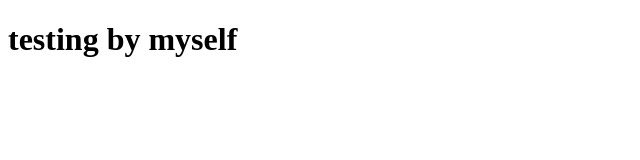
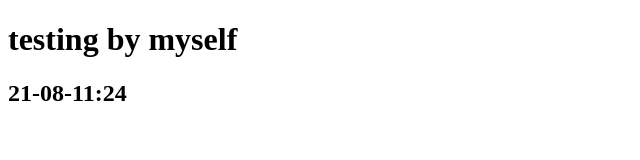
Before and after one commit to haroun-Benameur/git-team, a plain HTML site: page index.html in a window 1280 px wide. Shown: the whole page, without its empty margins (0-640 px from the left). Drawn offline with Linux system fonts and the light colour scheme.

Commit message:
test commit verification

```diff
--- a/index.html
+++ b/index.html
@@ -7,5 +7,6 @@
 </head>
 <body>
     <h1>testing by myself </h1>
+    <h2>21-08-11:24</h2>
 </body>
 </html>
```
